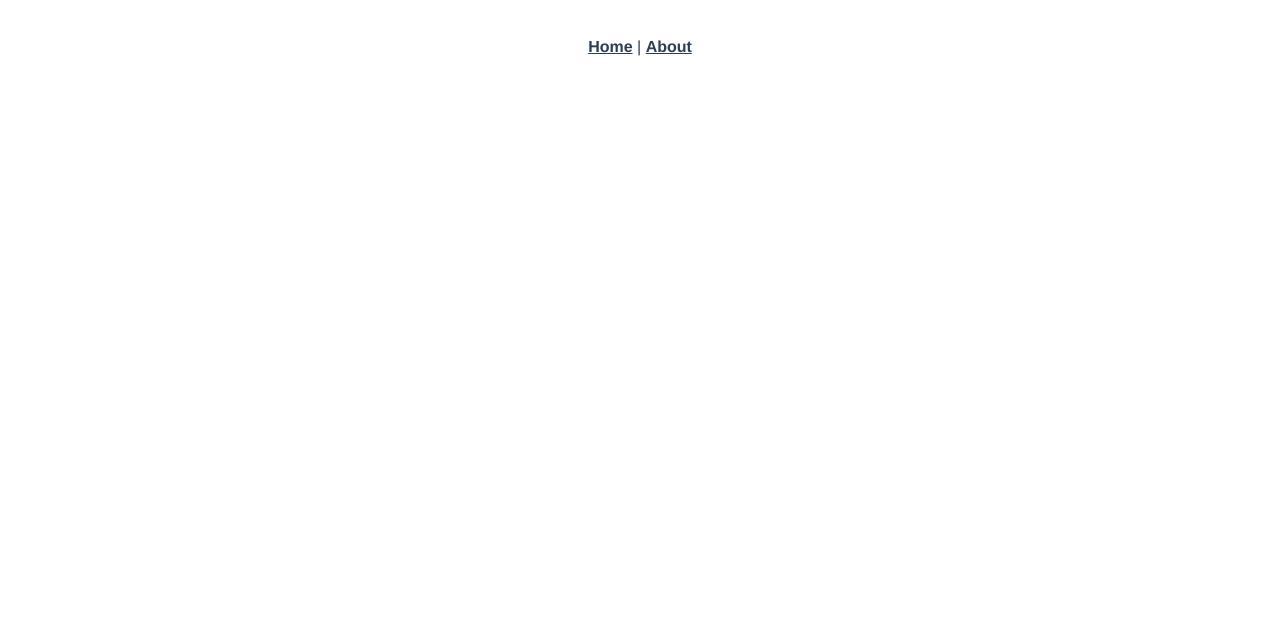
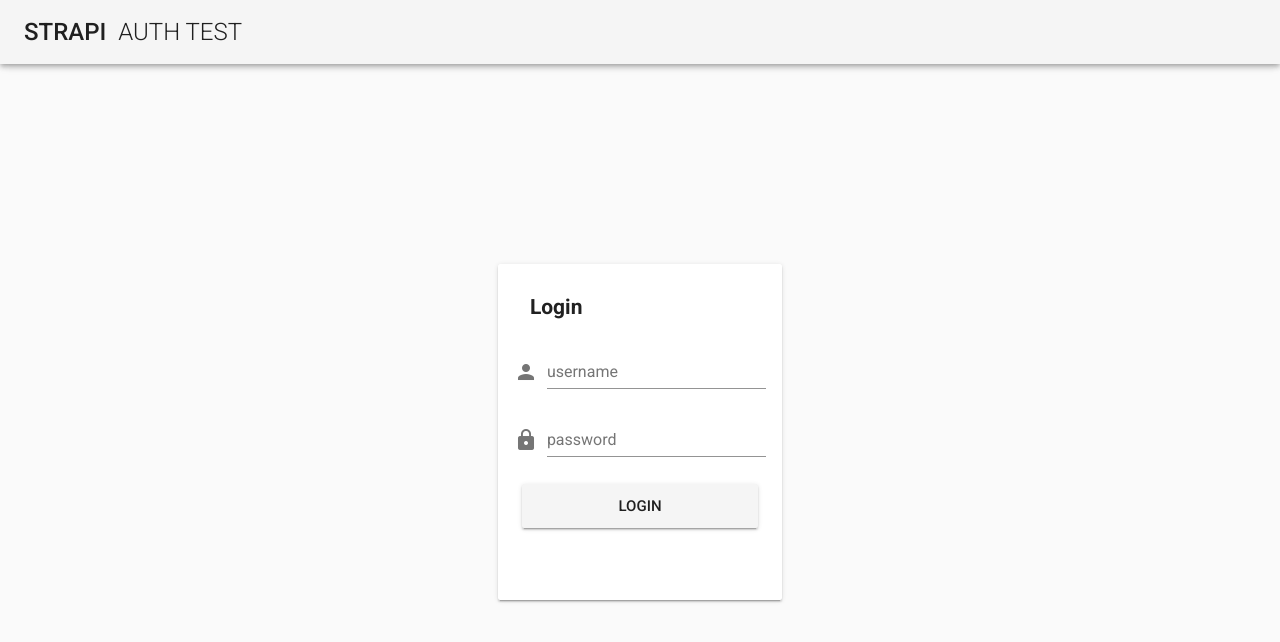
Before and after one commit to ICJIA/strapi-authentication-test, a Vue app: page /login in a window 1280 px wide. Shown: the top 642 px of the page. Built offline with nearby package versions, Linux system fonts and the light colour scheme.

Commit message:
feat: initial commit

```diff
--- a/babel.config.js
+++ b/babel.config.js
@@ -1,3 +1,10 @@
 module.exports = {
-  presets: ["@vue/app"]
-};
+  "presets": [
+    [
+      "@vue/app",
+      {
+        "useBuiltIns": "entry"
+      }
+    ]
+  ]
+}
--- a/public/index.html
+++ b/public/index.html
@@ -6,6 +6,8 @@
     <meta name="viewport" content="width=device-width,initial-scale=1.0">
     <link rel="icon" href="<%= BASE_URL %>favicon.ico">
     <title>strapi-auth-test</title>
+    <link rel="stylesheet" href="https://fonts.googleapis.com/css?family=Roboto:100,300,400,500,700,900">
+    <link rel="stylesheet" href="https://fonts.googleapis.com/css?family=Material+Icons">
   </head>
   <body>
     <noscript>
--- a/src/App.vue
+++ b/src/App.vue
@@ -1,31 +1,52 @@
 <template>
-  <div id="app">
-    <div id="nav">
-      <router-link to="/">Home</router-link> |
+  <v-app>
+    <v-toolbar app>
+      <v-toolbar-title class="headline text-uppercase">
+        <span>STRAPI</span>&nbsp;
+        <span class="font-weight-light">Auth Test</span>
+      </v-toolbar-title>
+      <v-spacer></v-spacer>
+
+      <span v-if="isLoggedIn">
+        <router-link to="/">Home</router-link>&nbsp;|&nbsp;
         <router-link to="/about">About</router-link>
-    </div>
+
+        <v-btn flat @click="logout">
+          <span class="mr-2">LOGOUT</span>
+          <v-icon>exit_to_app</v-icon>
+        </v-btn>
+      </span>
+    </v-toolbar>
+
+    <v-content>
       <router-view/>
-  </div>
+    </v-content>
+  </v-app>
 </template>
 
-<style>
-#app {
-  font-family: "Avenir", Helvetica, Arial, sans-serif;
-  -webkit-font-smoothing: antialiased;
-  -moz-osx-font-smoothing: grayscale;
-  text-align: center;
-  color: #2c3e50;
+<script>
+export default {
+  computed: {
+    isLoggedIn: function() {
+      return this.$store.getters.isLoggedIn;
     }
-#nav {
-  padding: 30px;
+  },
+  created() {
+    this.$http.interceptors.response.use(undefined, function(err) {
+      return new Promise(function(resolve, reject) {
+        if (err.status === 401 && err.config && !err.config.__isRetryRequest) {
+          this.$store.dispatch(logout);
         }
-
-#nav a {
-  font-weight: bold;
-  color: #2c3e50;
+        throw err;
+      });
+    });
+  },
+  methods: {
+    logout: function() {
+      this.$store.dispatch("logout").then(() => {
+        this.$router.push("/login");
+      });
     }
-
-#nav a.router-link-exact-active {
-  color: #42b983;
   }
-</style>
+};
+</script>
--- a/src/main.js
+++ b/src/main.js
@@ -1,10 +1,22 @@
+import "@babel/polyfill";
 import Vue from "vue";
+import "./plugins/vuetify";
 import App from "./App.vue";
 import router from "./router";
 import store from "./store";
 
 Vue.config.productionTip = false;
 
+import axios from "axios";
+
+Vue.prototype.$http = axios;
+const jwt = localStorage.getItem("jwt");
+if (jwt) {
+  Vue.prototype.$http.defaults.headers.common[
+    "Authorization"
+  ] = `Bearer ${jwt}`;
+}
+
 new Vue({
   router,
   store,
--- /dev/null
+++ b/src/plugins/vuetify.js
@@ -0,0 +1,16 @@
+import Vue from 'vue'
+import Vuetify from 'vuetify'
+import 'vuetify/dist/vuetify.min.css'
+
+Vue.use(Vuetify, {
+  theme: {
+    primary: '#ee44aa',
+    secondary: '#424242',
+    accent: '#82B1FF',
+    error: '#FF5252',
+    info: '#2196F3',
+    success: '#4CAF50',
+    warning: '#FFC107'
+  },
+  iconfont: 'md',
+})
--- a/src/router.js
+++ b/src/router.js
@@ -1,26 +1,64 @@
 import Vue from "vue";
 import Router from "vue-router";
 import Home from "./views/Home.vue";
-
+import store from "./store.js";
 Vue.use(Router);
 
-export default new Router({
+const router = new Router({
   mode: "history",
   base: process.env.BASE_URL,
   routes: [
     {
       path: "/",
       name: "home",
-      component: Home
+      component: Home,
+      meta: {
+        requiresAuth: true
+      }
     },
     {
       path: "/about",
       name: "about",
-      // route level code-splitting
-      // this generates a separate chunk (about.[hash].js) for this route
-      // which is lazy-loaded when the route is visited.
       component: () =>
-        import(/* webpackChunkName: "about" */ "./views/About.vue")
+        import(/* webpackChunkName: "about" */ "./views/About.vue"),
+      meta: {
+        requiresAuth: true
+      }
+    },
+    {
+      path: "/login",
+      name: "login",
+      component: () =>
+        import(/* webpackChunkName: "login" */ "./views/Login.vue")
+    },
+    {
+      path: "/resend",
+      name: "resend",
+      component: () =>
+        import(/* webpackChunkName: "login" */ "./views/Resend.vue")
     }
   ]
 });
+
+router.beforeEach((to, from, next) => {
+  let jwt = localStorage.getItem("jwt");
+  if (to.matched.some(record => record.meta.requiresAuth)) {
+    if (store.getters.isLoggedIn && jwt) {
+      next();
+      return;
+    }
+    store.dispatch("logout").then(router.push("/login"));
+    next("/login");
+  } else {
+    next();
+  }
+});
+
+// router.afterEach((to, from, next) => {
+//   let jwt = localStorage.getItem("jwt");
+//   if (!jwt) {
+//     store.dispatch("logout").then(router.push("/login"));
+//   }
+// });
+
+export default router;
--- a/src/store.js
+++ b/src/store.js
@@ -1,10 +1,79 @@
 import Vue from "vue";
 import Vuex from "vuex";
+import axios from "axios";
 
 Vue.use(Vuex);
 
 export default new Vuex.Store({
-  state: {},
-  mutations: {},
-  actions: {}
+  state: {
+    status: "",
+    jwt: localStorage.getItem("jwt") || "",
+    user: {}
+  },
+  mutations: {
+    auth_request(state) {
+      // state.status = "Loading";
+    },
+    auth_success(state, { jwt, user }) {
+      state.status = "success";
+      state.jwt = jwt;
+      state.user = user;
+    },
+    auth_error(state, err) {
+      state.status = `${err}`;
+    },
+    logout(state) {
+      state.status = "";
+      state.jwt = "";
+      state.user = {};
+    }
+  },
+  actions: {
+    logout({ commit }) {
+      return new Promise((resolve, reject) => {
+        commit("logout");
+        localStorage.removeItem("jwt");
+        delete axios.defaults.headers.common["Authorization"];
+        resolve();
+      });
+    },
+    login({ commit }, user) {
+      return new Promise((resolve, reject) => {
+        commit("auth_request");
+        console.log(user);
+        axios({
+          url: "https://strapidev.icjia-api.cloud/auth/local",
+          data: user,
+          method: "POST"
+        })
+          .then(resp => {
+            console.log(resp);
+            const jwt = resp.data.jwt;
+            const user = resp.data.user;
+            localStorage.setItem("jwt", jwt);
+
+            axios.defaults.headers.common["Authorization"] = `Bearer ${jwt}`;
+            commit("auth_success", { jwt, user });
+            resolve(resp);
+          })
+          .catch(err => {
+            let statusCode = JSON.stringify(err.response.data.statusCode);
+            console.log(statusCode);
+            let message = "";
+            if (statusCode == 400) {
+              message = "Your Username or Password was incorrect";
+            } else {
+              message = `Network error. Status code: ${statusCode}`;
+            }
+            commit("auth_error", message);
+            localStorage.removeItem("jwt");
+            reject(err);
+          });
+      });
+    }
+  },
+  getters: {
+    isLoggedIn: state => !!state.jwt,
+    authStatus: state => state.status
+  }
 });
--- a/src/views/Home.vue
+++ b/src/views/Home.vue
@@ -1,18 +1,37 @@
 <template>
-  <div class="home">
-    <img alt="Vue logo" src="../assets/logo.png">
-    <HelloWorld msg="Welcome to Your Vue.js App"/>
+  <div>
+    <v-container>
+      <h1 class="mb-3">Home</h1>
+      <h4>
+        Authenticated content from:
+        <a
+          href="https://strapidev.icjia-api.cloud/posts"
+        >https://strapidev.icjia-api.cloud/posts</a>
+      </h4>
+      {{posts}}
+    </v-container>
   </div>
 </template>
 
 <script>
-// @ is an alias to /src
-import HelloWorld from "@/components/HelloWorld.vue";
-
 export default {
   name: "home",
-  components: {
-    HelloWorld
-  }
+  components: {},
+  data() {
+    return {
+      posts: null
+    };
+  },
+  async created() {
+    this.$http
+      .get("https://strapidev.icjia-api.cloud/posts")
+      .then(response => {
+        this.posts = response.data;
+      })
+      .catch(error => {
+        console.log("An error occurred:", error);
+      });
+  },
+  mounted() {}
 };
 </script>
--- /dev/null
+++ b/src/views/Login.vue
@@ -0,0 +1,85 @@
+<template>
+  <v-container fill-height>
+    <v-layout row class="text-xs-center" align-center justify-center>
+      <v-flex xs3 class="grey lighten-4">
+        <transition name="fade">
+          <v-card class="pt-1 pb-5 pl-3 pr-3" v-if="!this.$store.getters.isLoggedIn">
+            <v-card-title primary-title>
+              <h2>Login</h2>
+            </v-card-title>
+            <v-form>
+              <v-text-field
+                prepend-icon="person"
+                name="identifier"
+                label="username"
+                v-model="identifier"
+              ></v-text-field>
+              <v-text-field
+                prepend-icon="lock"
+                name="password"
+                label="password"
+                type="password"
+                v-model="password"
+              ></v-text-field>
+              <v-card-actions>
+                <v-btn primary large block @click="login">Login</v-btn>
+              </v-card-actions>
+              <div class="mt-3" style="color: red">{{this.$store.state.status}}</div>
+            </v-form>
+          </v-card>
+        </transition>
+        <v-card
+          v-if="this.$store.getters.isLoggedIn"
+          class="text=xs=center pt-5 pb-5"
+        >You're already logged in.
+          <br>
+          <v-btn @click="logout" class="mt-5">
+            <span class="mr-2">LOGOUT</span>
+            <v-icon>exit_to_app</v-icon>
+          </v-btn>
+        </v-card>
+      </v-flex>
+    </v-layout>
+  </v-container>
+</template>
+
+<script>
+export default {
+  created() {},
+  data() {
+    return {
+      identifier: "",
+      password: ""
+    };
+  },
+  methods: {
+    login() {
+      let identifier = this.identifier;
+      let password = this.password;
+      console.log(identifier, password);
+      this.$store
+        .dispatch("login", { identifier, password })
+        .then(() => this.$router.push("/"))
+        .catch(err => console.log(err));
+    },
+    logout: function() {
+      this.$store.dispatch("logout").then(() => {
+        this.$router.push("/login");
+      });
+    }
+  }
+};
+</script>
+
+<style scoped>
+.login-form {
+  max-width: 500px;
+}
+.fade-enter-active,
+.fade-leave-active {
+  transition: opacity 0.5s;
+}
+.fade-enter, .fade-leave-to /* .fade-leave-active below version 2.1.8 */ {
+  opacity: 0;
+}
+</style>
--- /dev/null
+++ b/src/views/Resend.vue
@@ -0,0 +1,12 @@
+<template>
+  <div>
+    <h1>Forgot My Password here</h1>
+  </div>
+</template>
+
+<script>
+export default {};
+</script>
+
+<style scoped>
+</style>
```
Also changed, not shown: package.json (+6 -1 lines), src/components/HelloWorld.vue (+12 -50 lines), src/assets/logo.svg (added), 1 other file (tests, documents, lock files or other folders). Lines whose indentation alone changed are shown as unchanged.
